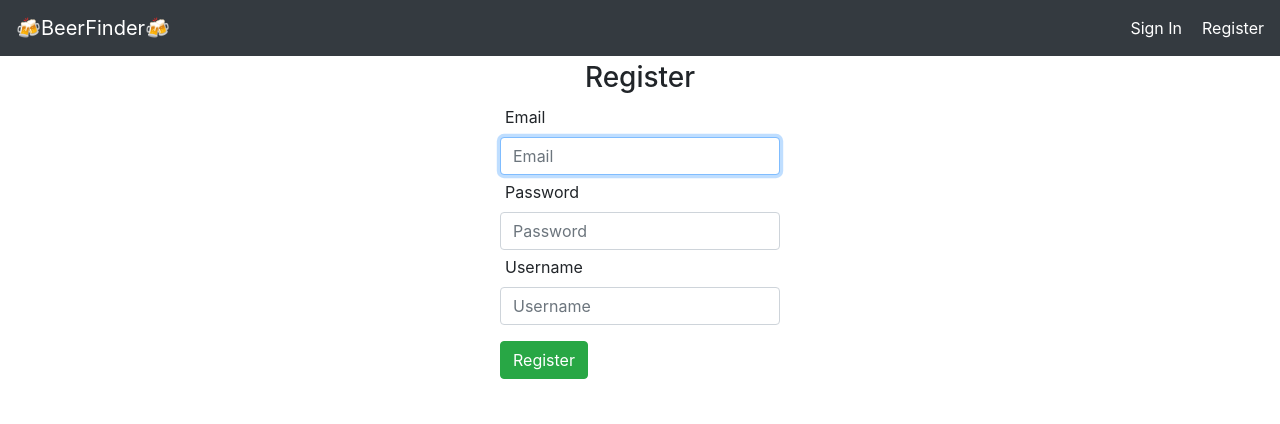
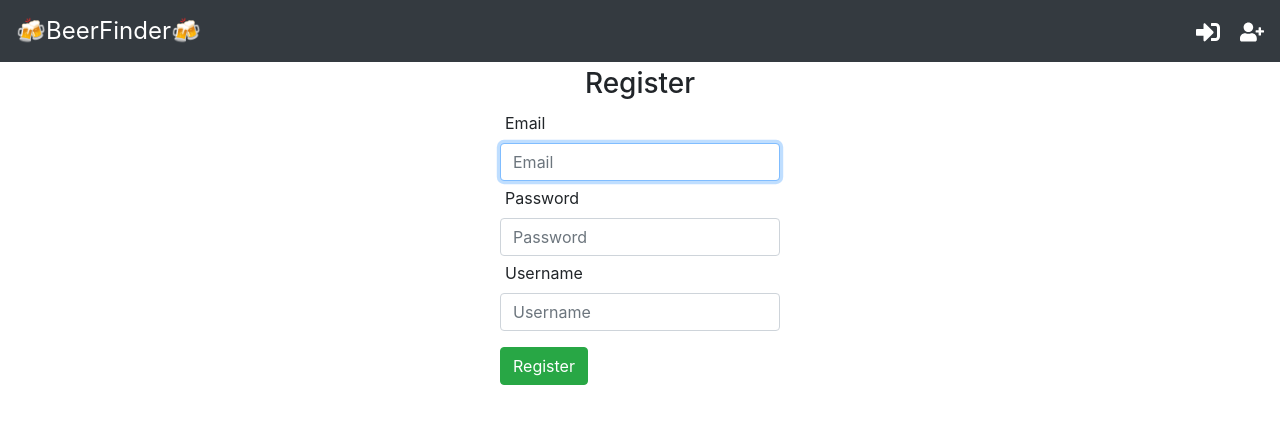
Before and after one commit to bmdoane/Beer_Finder, a React (Create React App) app: page /register in a window 1280 px wide. Shown: the top 424 px of the page. Built offline with nearby package versions, Linux system fonts and the light colour scheme; no server answers; what google-maps-react would draw is missing.

Commit message:
Added tooltip to navigation, before breaking out into own component

```diff
--- a/public/index.html
+++ b/public/index.html
@@ -9,7 +9,7 @@
     <meta name="theme-color" content="#000000" />
     <meta
       name="description"
-      content="Web site created using create-react-app"
+      content="Find new and favorite breweries."
     />
     <title>Beer Finder</title>
   </head>
--- a/src/components/Navigation.js
+++ b/src/components/Navigation.js
@@ -1,8 +1,10 @@
-import React, { useContext } from "react";
+import React, { useContext, useRef, useState } from 'react'
 import Navbar from 'react-bootstrap/Navbar'
+import Tooltip from 'react-bootstrap/Tooltip'
+import OverlayTrigger from 'react-bootstrap/OverlayTrigger'
 import { NavLink } from 'react-router-dom'
 import useWindowSize from '../utils/windowSize'
-// import { FaHome } from "react-icons/fa";
+import { FaHome, FaUserPlus, FaSignInAlt, FaSignOutAlt } from 'react-icons/fa'
 import styled from 'styled-components'
 import { auth } from '../Firebase'
 import { AuthContext } from '../services/Auth'
@@ -13,6 +15,7 @@ const NavContainer = styled.div`
 
 const NavbarLink = styled(NavLink)`
   color: #ffffff;
+  font-size: 24px;
   :hover {
     color: #ccc;
     text-decoration: none;
@@ -33,21 +36,45 @@ const Navigation = () => {
     brandLogo = "🍻BF🍻";
   }
 
+  const tooltipInsert = (navLink) => {
+    const tooltip = (
+      <Tooltip>{navLink}</Tooltip>
+    )
+    return tooltip
+  }
+
   const { currentUser } = useContext(AuthContext)
   let UserNav = currentUser ? (
+    <NavUserAccess>
+      <OverlayTrigger
+        trigger="hover"
+        placement="bottom"
+        overlay={tooltipInsert("Sign Out")}>
         <NavbarLink to="/" onClick={() => auth.signOut()}>
-      Sign Out
+          <FaSignOutAlt />
         </NavbarLink>
+      </OverlayTrigger>
+    </NavUserAccess>
   ) : (
     <NavUserAccess>
+      <OverlayTrigger
+        trigger="hover"
+        placement="bottom"
+        overlay={tooltipInsert("Sign In")}>
         <NavbarLink to="/login">
-        Sign In
+          <FaSignInAlt />
         </NavbarLink>
+      </OverlayTrigger>
+      <OverlayTrigger
+        trigger="hover"
+        placement="bottom"
+        overlay={tooltipInsert("Register")}>
         <NavbarLink to="/register">
-        Register
+          <FaUserPlus />
         </NavbarLink>
+      </OverlayTrigger>
     </NavUserAccess>
-  );
+  )
 
   return (
     <NavContainer>
```
Also changed, not shown: src/components/NavUserAccess.js (added, +7 -0 lines). Lines whose indentation alone changed are shown as unchanged.
